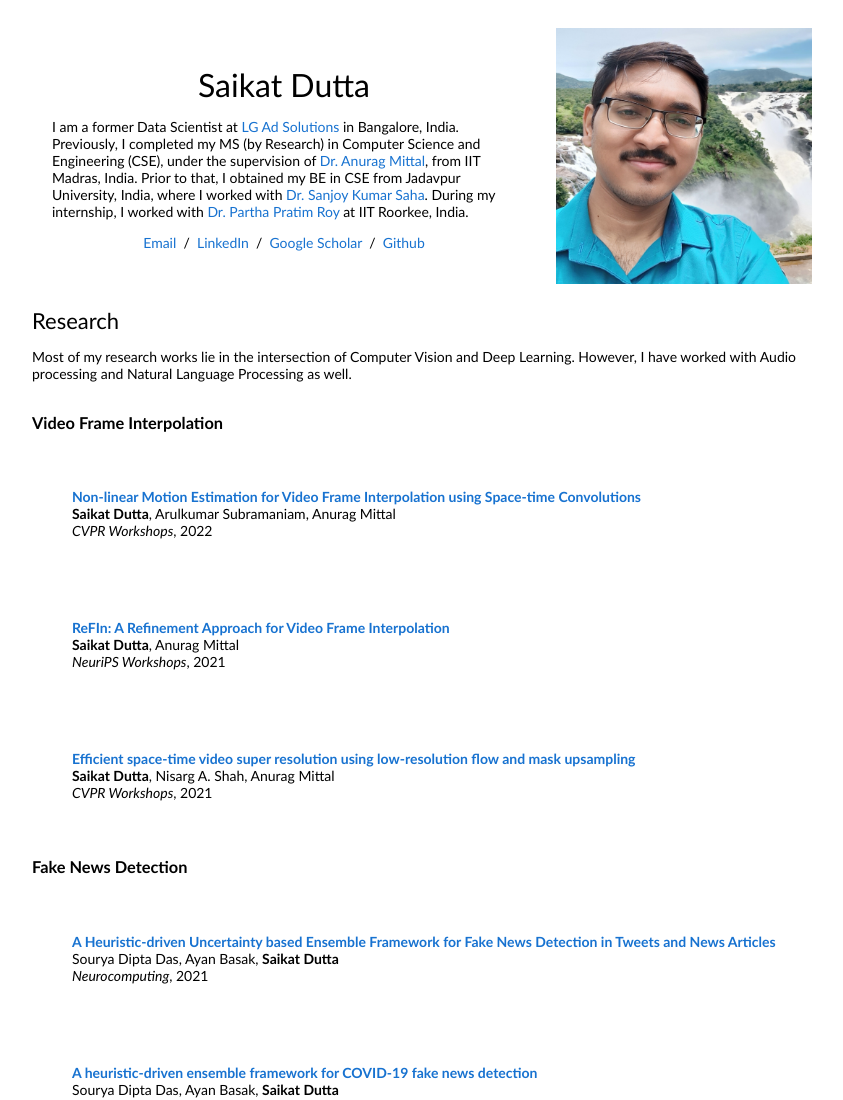
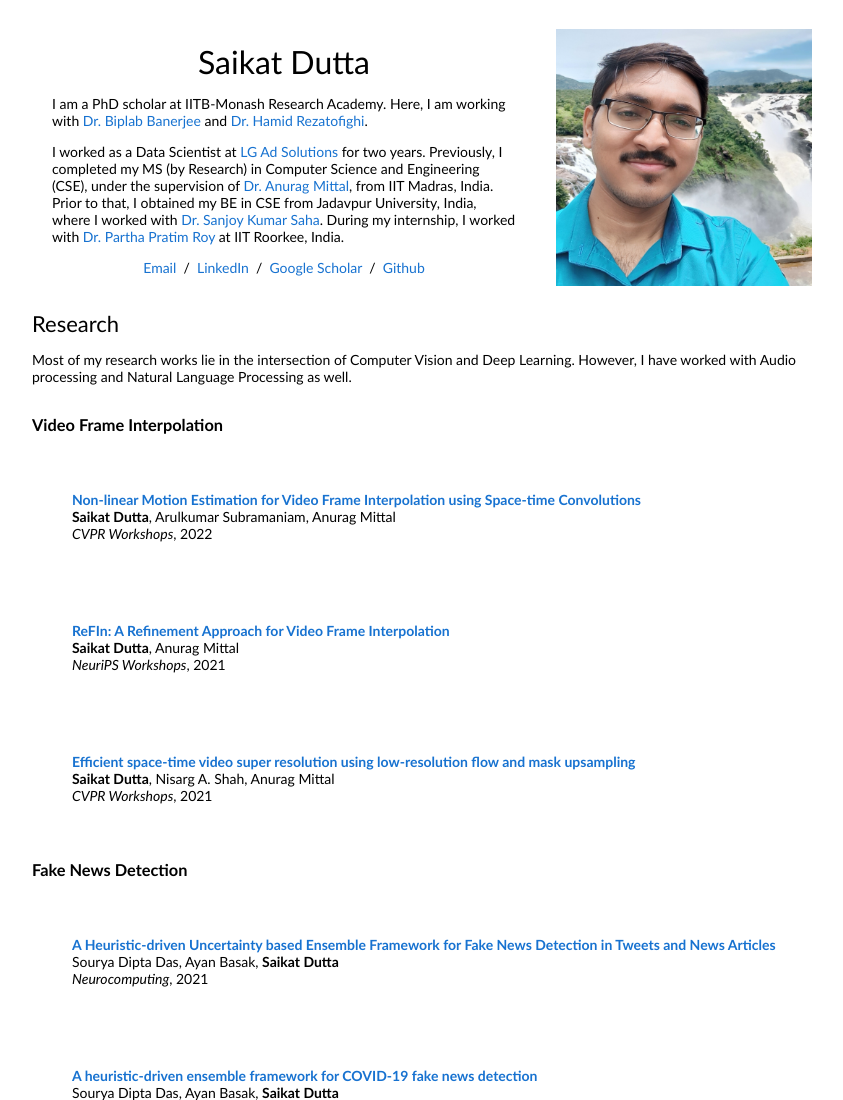
Before and after one commit to saikatdutta/saikat.github.io, a plain HTML site: page index.html in a window 1280 px wide. Shown: the top 1100 px of the page, without its empty margins (208-1051 px from the left). Drawn offline with Linux system fonts and the light colour scheme.

Commit message:
Updated homepage

```diff
--- a/index.html
+++ b/index.html
@@ -20,7 +20,10 @@
               <p style="text-align:center">
                 <name>Saikat Dutta</name>
               </p>
-              <p>I am a former Data Scientist at <a href="https://lgads.tv">LG Ad Solutions</a> in Bangalore, India. Previously, I completed my MS (by Research) in Computer Science and Engineering (CSE), under the supervision of <a href="http://www.cse.iitm.ac.in/~amittal/">Dr. Anurag Mittal</a>, from IIT Madras, India. Prior to that, I obtained my BE in CSE from Jadavpur University, India, where I worked with <a href="http://www.jaduniv.edu.in/profile.php?uid=667">Dr. Sanjoy Kumar Saha</a>. During my internship, I worked with <a href="http://parimal.iitr.ac.in/people/partha-pratim-roy">Dr. Partha Pratim Roy</a> at IIT Roorkee, India.
+              <p>I am a PhD scholar at IITB-Monash Research Academy. Here, I am working with <a href="https://biplab-banerjee.github.io/"=>Dr. Biplab Banerjee</a> and <a href="https://research.monash.edu/en/persons/hamid-rezatofighi">Dr. Hamid Rezatofighi</a>.
+              </p>
+
+              <p>I worked as a Data Scientist at <a href="https://lgads.tv">LG Ad Solutions</a> for two years. Previously, I completed my MS (by Research) in Computer Science and Engineering (CSE), under the supervision of <a href="http://www.cse.iitm.ac.in/~amittal/">Dr. Anurag Mittal</a>, from IIT Madras, India. Prior to that, I obtained my BE in CSE from Jadavpur University, India, where I worked with <a href="http://www.jaduniv.edu.in/profile.php?uid=667">Dr. Sanjoy Kumar Saha</a>. During my internship, I worked with <a href="http://parimal.iitr.ac.in/people/partha-pratim-roy">Dr. Partha Pratim Roy</a> at IIT Roorkee, India.
               </p>
               <p style="text-align:center">
                 <a href="mailto:saikat.dutta779@gmail.com">Email</a> &nbsp/&nbsp
```
